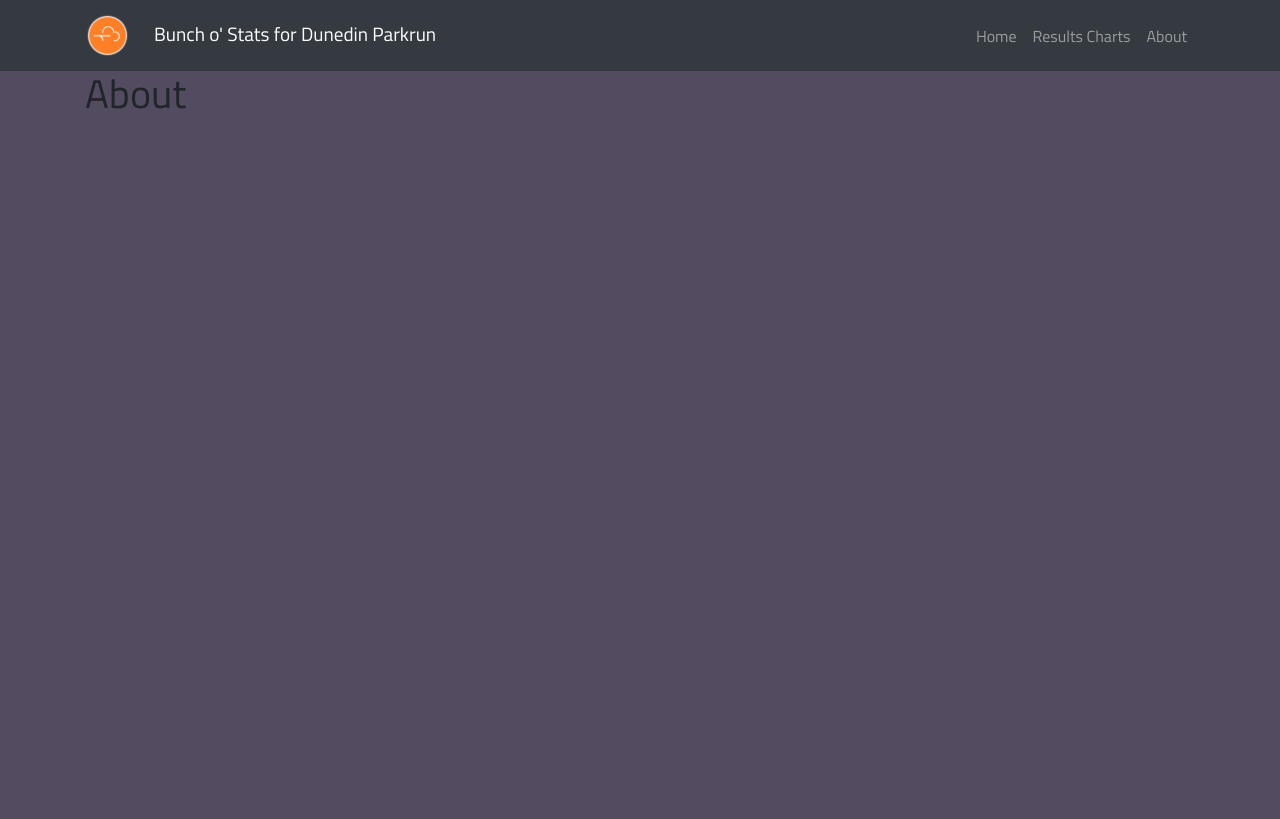
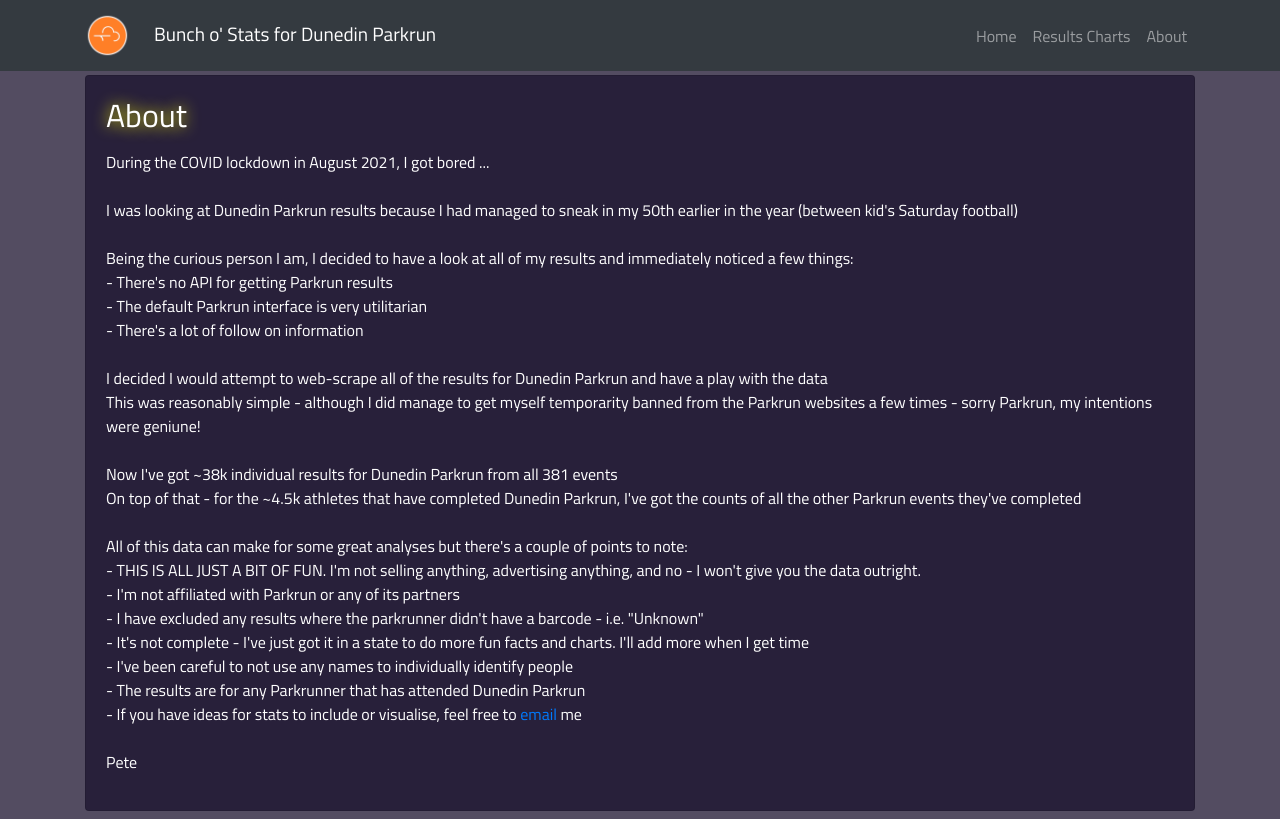
Before and after one commit to petehilljnr/parkrun-stats, a React (Create React App) app: page /about in a window 1280 px wide. Built offline with nearby package versions, Linux system fonts and the light colour scheme.

Commit message:
Updated About page

```diff
--- a/src/pages/About.js
+++ b/src/pages/About.js
@@ -1,10 +1,62 @@
 import React from "react";
-import { Container } from "react-bootstrap";
+import { Container, Card, Row, Col } from "react-bootstrap";
 
 const About = () => {
    return (
-    <Container>
-      <h1>About</h1>
+    <Container style={{paddingTop: "5px"}}>
+      <Row>
+        <Col>
+        <Card
+          className="mb-2"
+          text={"white"}
+          style={{ backgroundColor: "#28203A" }}
+        >
+          <Card.Body>
+            <Card.Title
+              style={{
+                fontSize: "2rem",
+                marginBottom: "0px",
+                textShadow: "0 0 15px yellow",
+              }}
+            >
+              About
+            </Card.Title>
+            <Card.Text>
+              <p> </p>
+              <p>
+                During the COVID lockdown in August 2021, I got bored ... <br/>
+                <br/>
+                I was looking at Dunedin Parkrun results because I had managed to sneak in my 50th earlier in the year (between kid's Saturday football) <br/>
+                <br/>
+                Being the curious person I am, I decided to have a look at all of my results and immediately noticed a few things:<br/>
+                - There's no API for getting Parkrun results<br/>
+                - The default Parkrun interface is very utilitarian <br/>
+                - There's a lot of follow on information<br/>
+                <br/>
+                I decided I would attempt to web-scrape all of the results for Dunedin Parkrun and have a play with the data<br/>
+                This was reasonably simple - although I did manage to get myself temporarity banned from the Parkrun websites a few times  - sorry Parkrun, my intentions were geniune!<br/>
+                <br/>
+                Now I've got ~38k individual results for Dunedin Parkrun from all 381 events <br/>
+                On top of that - for the ~4.5k athletes that have completed Dunedin Parkrun, I've got the counts of all the other Parkrun events they've completed<br/>
+                <br/>
+                All of this data can make for some great analyses but there's a couple of points to note:<br/>
+                - THIS IS ALL JUST A BIT OF FUN.  I'm not selling anything, advertising anything, and no - I won't give you the data outright. <br/>
+                - I'm not affiliated with Parkrun or any of its partners<br/>
+                - I have excluded any results where the parkrunner didn't have a barcode - i.e. "Unknown"<br/>
+                - It's not complete - I've just got it in a state to do more fun facts and charts.  I'll add more when I get time<br/>
+                - I've been careful to not use any names to individually identify people<br/>
+                - The results are for any Parkrunner that has attended Dunedin Parkrun<br/>
+                - If you have ideas for stats to include or visualise, feel free to <a href="mailto: petehilljnr@gmail.com">email</a> me
+                <br/>
+                <br/>
+                Pete
+              </p>
+
+            </Card.Text>
+          </Card.Body>
+        </Card>
+        </Col>
+      </Row>
     </Container>
   );
 };
```
